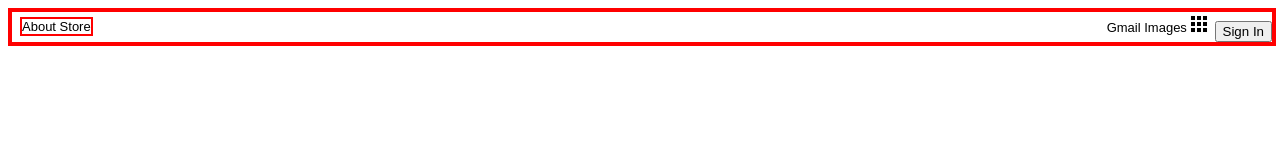
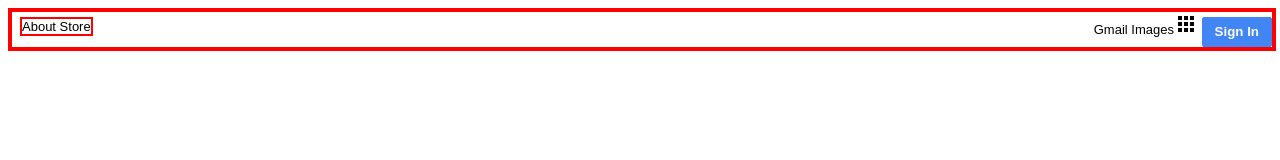
Before and after one commit to bbs2527/google-homepage, a plain HTML site: page index.html in a window 1280 px wide. Drawn offline with Linux system fonts and the light colour scheme.

Commit message:
adding css properties to Sign-in button for header section

```diff
--- a/index.html
+++ b/index.html
@@ -26,15 +26,15 @@
             </div>
 
             <div class="hr-section">
-               <div>
+               <div class="hr-items-1">
                    <a href="">Gmail</a>
                    <a href="">Images</a>
                </div>
-               <div>
+               <div class="hr-items-2">
                    <a href="#" class="material-icons"><span class="material-icons-outlined">
                     apps
                     </span></a>
-                   <button>Sign In</button>
+                   <button class="hr-button">Sign In</button>
                </div>
             </div>
         </header>
--- a/styles.css
+++ b/styles.css
@@ -83,6 +83,20 @@ a:hover, a:active, a:visited, a:link{
     justify-content: flex-end;
 }
 
+.hr-button{
+    border: 1px solid #4285f4;
+    background-color: #4285f4;
+    font-weight: bold;
+    outline: none;
+    color: #fff;
+    padding: 0 12px;
+    line-height: 28px;
+    border-radius: 2px;
+    -webkit-border-radius: 2px;
+    -moz-border-radius: 2px;
+    -ms-border-radius: 2px;
+    -o-border-radius: 2px;
+}
 /*-----------------------Main Body Section----------------------*/
 
 
```
